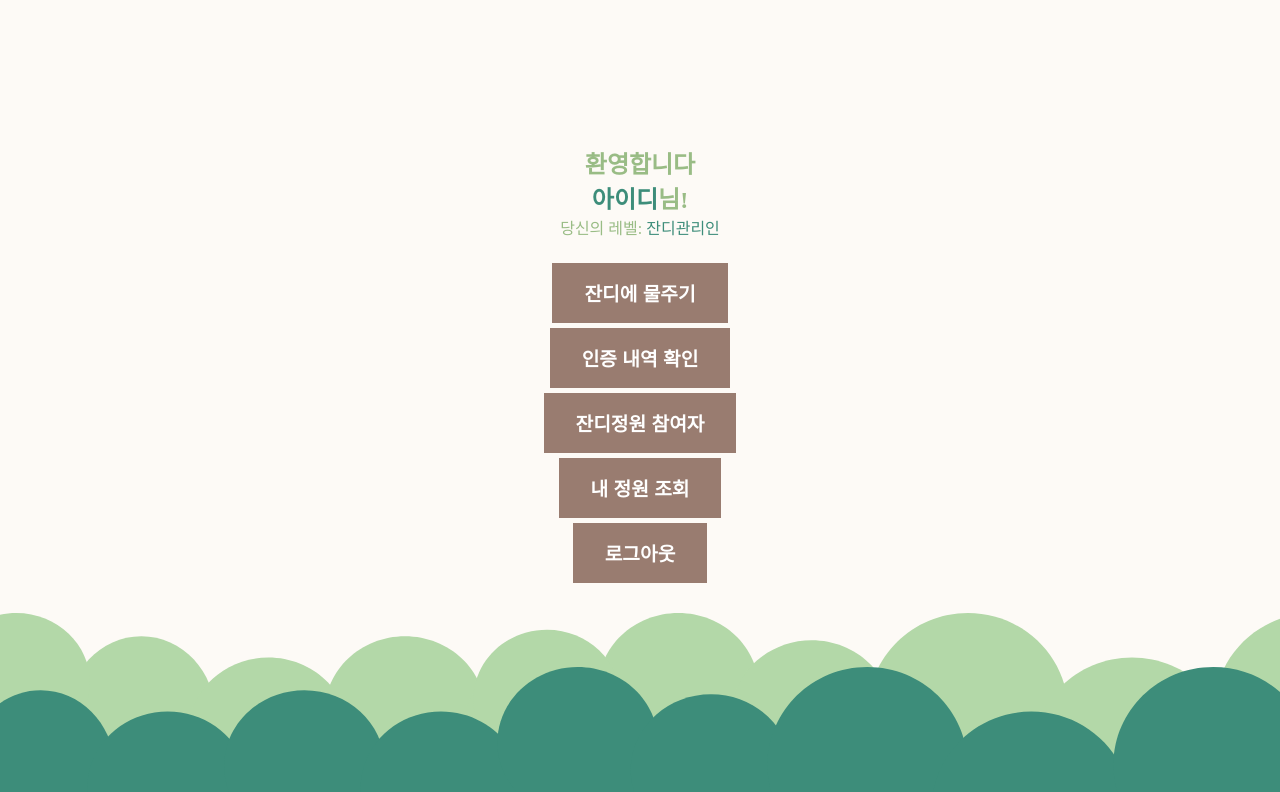
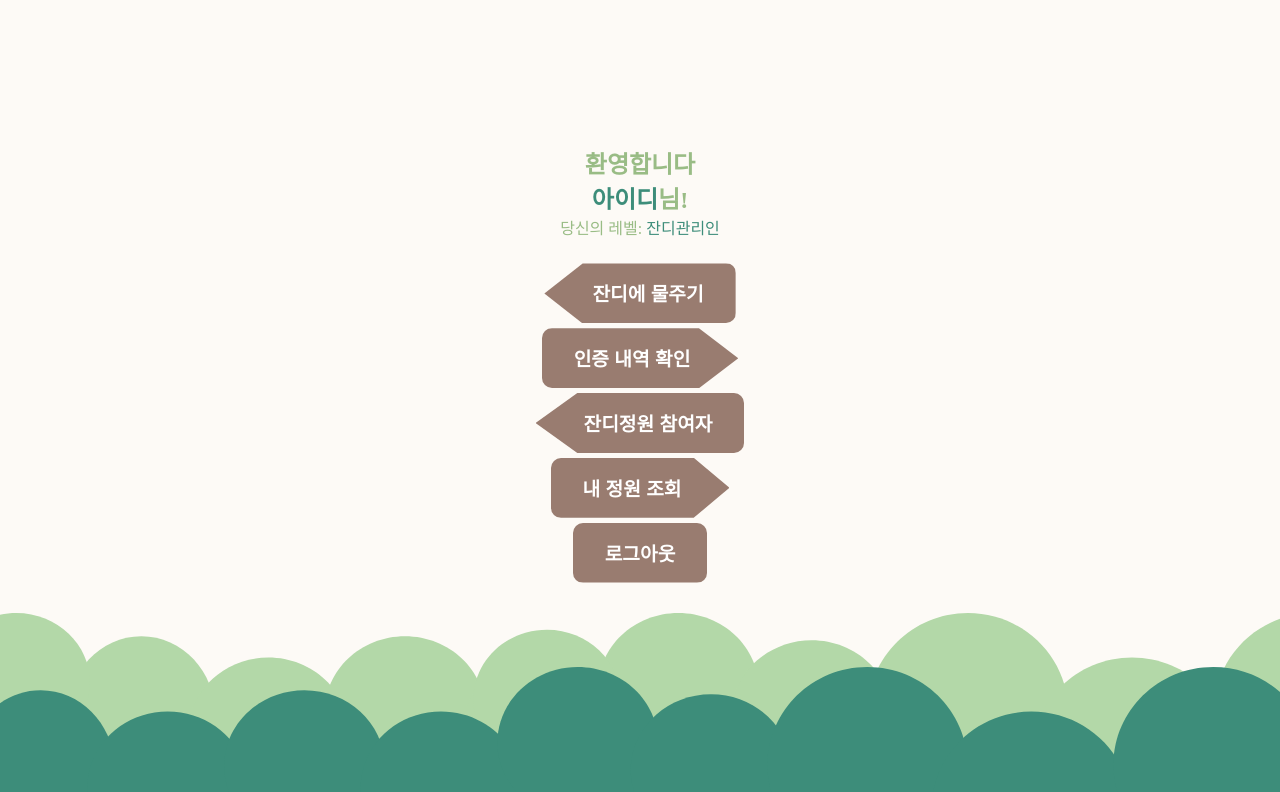
Before and after one commit to Lawn-Garden/Lawn-Garden-V1, a React (Vite) app in the folder frontend/lawn-garden/: page /main in a window 1280 px wide. Shown: the top 792 px of the page. Built offline with nearby package versions, Linux system fonts and the light colour scheme.

Commit message:
design: 방향별 모양 설정

```diff
--- a/frontend/lawn-garden/src/components/ArrowButton.jsx
+++ b/frontend/lawn-garden/src/components/ArrowButton.jsx
@@ -1,5 +1,5 @@
 import React from 'react'
-import styled from 'styled-components'
+import styled, { css } from 'styled-components'
 
 const Button = styled.button`
     background-color: #997C70;
@@ -10,10 +10,24 @@ const Button = styled.button`
     padding: 1rem 2rem;
     font-size: 1.2rem;
     font-weight: bold;
+    border-radius: 10px;
 
     &:hover {
         background-color: #B89687;
     }
+
+    /* 방향 별 모양 조정 */
+    ${({direction}) => direction === 'left' && css`
+        clip-path: polygon(0 50%, 20% 0, 100% 0, 100% 100%, 20% 100%);
+        padding-left: 3rem;
+    `}
+    ${({direction}) => direction === 'right' && css`
+        clip-path: polygon(0 0, 80% 0, 100% 50%, 80% 100%, 0 100%);
+        padding-right: 3rem;
+    `}
+    ${({direction}) => direction === 'center' && css`
+        clip-path: polygon(0 0, 100% 0, 100% 100%, 0 100%);
+    `}
 `
 export default function ArrowButton({direction, text}) {
   return (
```
